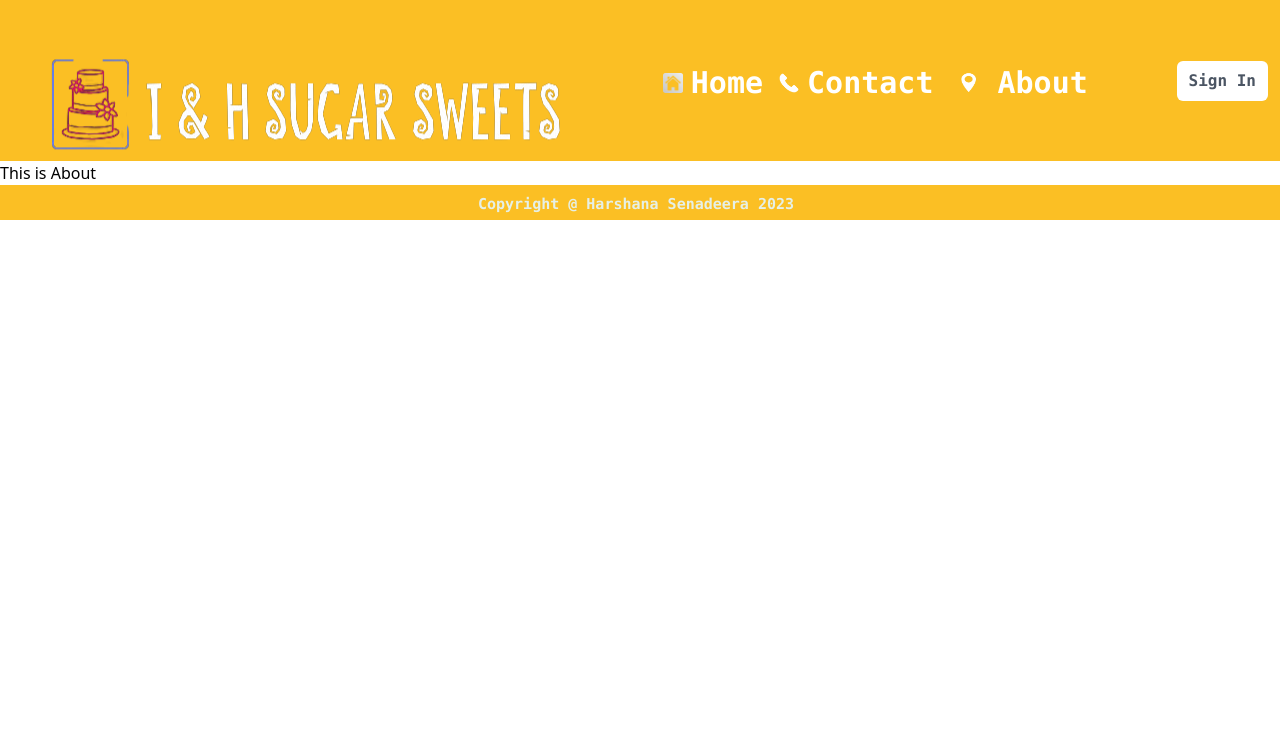
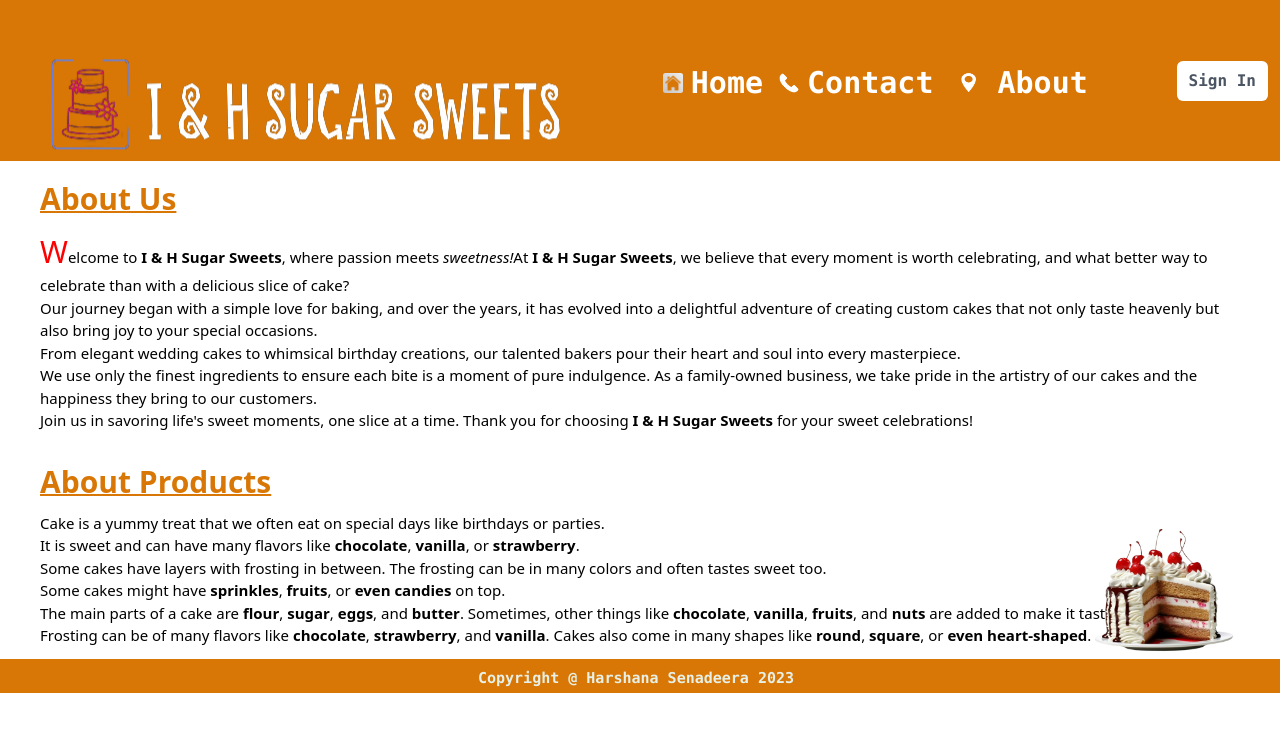
Before and after one commit to HarshanaSenadeera/I-H_Suger_Sweets, a React (Create React App) app: page /about in a window 1280 px wide. Shown: the top 732 px of the page. Built offline with nearby package versions, Linux system fonts and the light colour scheme.

Commit message:
Modify about section

```diff
--- a/src/Componant/Footer/Footer.tsx
+++ b/src/Componant/Footer/Footer.tsx
@@ -4,7 +4,7 @@ export class Footer extends Component{
 
     render() {
         return (
-            <div className="p-1 bg-amber-400 flex justify-center">
+            <div className="p-1 bg-amber-600 flex justify-center">
 
                 <p className="text-[15px] text-[#e6f0e6]
                               pr-2 pt-1 hover:text-red-600 font-bold font-mono cursor-pointer">
--- a/src/Componant/NavBar/Navbar.tsx
+++ b/src/Componant/NavBar/Navbar.tsx
@@ -13,7 +13,7 @@ export class Navbar extends Component {
     };
     render() {
         return (
-            <div className="p-3 bg-amber-400 flex justify-between items-center"  >
+            <div className="p-3 bg-amber-600 flex justify-between items-center"  >
 
                 {/*<h1 className="text-2xl text-secondary text-white font-bold font-serif">
                     <span className="jumping-letters">I & H Sugar Sweets</span>
--- a/src/Pages/About/About.tsx
+++ b/src/Pages/About/About.tsx
@@ -1,13 +1,70 @@
-import {Component} from "react";
+import React, {Component} from "react";
+import cake from "../../Images/aboutCake.png";
 
 export class About extends Component{
 
     render() {
         return (
 
-            <div>
-                <h1>This is About</h1>
+            <div className="flex-auto">
+                <div className="h-auto pt-5 pl-10 pr-10 ml-auto">
+                    <h2 className="pb-3 text-3xl
+                                   text-amber-600
+                                   underline
+                                   decoration-2 font-bold"> About Us </h2>
+                    <div className="relative">
+                        {/*<img className="h-15 w-20 ml-1 pt-1 absolute top-0 right-0 " src={cake}
+                                 alt=""/>*/}
+                    </div>
+
+                    <p className="pb-3 text-[15px]">
+                        <span style={{ fontSize: '30px' ,color: 'red'}}>W</span>elcome to <b>I & H Sugar Sweets</b>, where passion meets <i>sweetness!</i>
+                        At <b>I & H Sugar Sweets</b>, we believe that every moment is worth celebrating,
+                        and what better way to celebrate than with a delicious slice of cake?<br/>
+                        Our journey began with a simple love for baking, and over the years,
+                        it has evolved into a delightful adventure of creating custom cakes that not only taste heavenly
+                        but also bring joy to your special occasions.<br/>
+                        From elegant wedding cakes to whimsical birthday creations,
+                        our talented bakers pour their heart and soul into every masterpiece.<br/>
+                        We use only the finest ingredients to ensure each bite is a moment of pure indulgence.
+                        As a family-owned business, we take pride in the artistry of our cakes
+                        and the happiness they bring to our customers.<br/>
+                        Join us in savoring life's sweet moments, one slice at a time.
+                        Thank you for choosing <b>I & H Sugar Sweets</b> for your sweet celebrations!
+                    </p>
+                </div>
+
+
+                <div className="h-auto pt-5 pl-10 pr-10">
+                    <h2 className="pb-3 text-3xl
+                                   text-amber-600
+                                   underline
+                                   decoration-2 font-bold"> About Products </h2>
+                    <div className="relative">
+                        <img className="h-40 w-40 ml-1 pt-1 absolute top-0 right-0 " src={cake}
+                             alt=""/>
+                    </div>
+
+                    <p className="pb-3 text-[15px]">
+                        Cake is a yummy treat that we often eat on special days like birthdays or parties.<br/>
+                        It is sweet and can have many flavors like <b>chocolate</b>, <b>vanilla</b>, or <b>strawberry</b>.
+                        <br/>
+                        Some cakes have layers with frosting in between.
+                        The frosting can be in many colors and often tastes sweet too.<br/>
+                        Some cakes might have <b>sprinkles</b>, <b>fruits</b>, or <b>even candies</b> on top.
+                        <br/>
+                        The main parts of a cake are <b>flour</b>, <b>sugar</b>, <b>eggs</b>, and <b>butter</b>.
+                        Sometimes, other things like <b>chocolate</b>, <b>vanilla</b>, <b>fruits</b>, and <b>nuts</b> are added to make
+                        it taste even better.
+                        <br/>
+                        Frosting can be of many flavors like <b>chocolate</b>, <b>strawberry</b>, and <b>vanilla</b>.
+                        Cakes also come in many shapes like <b>round</b>, <b>square</b>, or <b>even heart-shaped</b>.
+                    </p>
+                </div>
+
+
             </div>
+
         );
     }
 }
--- a/src/popup.css
+++ b/src/popup.css
@@ -16,13 +16,13 @@
     }
 
     0% {
-        color: rgb(255, 255, 255); /* Initial color */
+        color: rgb(246, 113, 5); /* Initial color */
     }
     50% {
         color: rgb(255, 255, 255); /* Intermediate color */
     }
     100% {
-        color: rgb(255, 255, 255); /* Final color */
+        color: rgb(246, 113, 5); /* Final color */
     }
 }
 
```
Also changed, not shown: src/Images/aboutCake.png (added).
